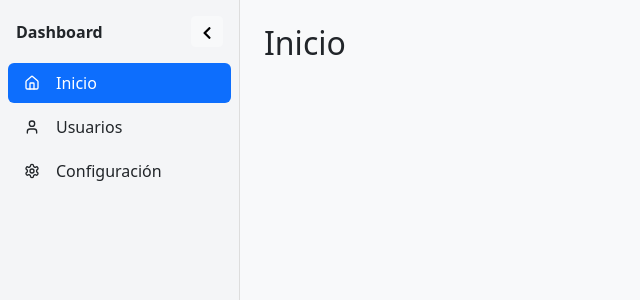
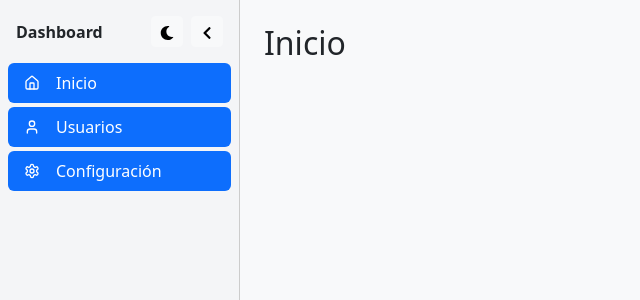
Before and after one commit to JosiGB09/SmartEnrollment, a React (Vite) app in the folder SmartEnrollment-frontend/: page / in a window 1280 px wide. Shown: the top 300 px of the page, without its empty margins (0-640 px from the left). Built offline with nearby package versions, Linux system fonts and the light colour scheme.

Commit message:
Aplicacion del temas claro/oscuro

```diff
--- a/SmartEnrollment-frontend/src/components/sidebar.jsx
+++ b/SmartEnrollment-frontend/src/components/sidebar.jsx
@@ -1,7 +1,7 @@
 
 import { Nav } from "react-bootstrap";
 import { NavLink } from "react-router-dom";
-import { FaBars, FaChevronLeft } from "react-icons/fa";
+import { FaBars, FaChevronLeft,FaMoon, FaSun } from "react-icons/fa";
 import { LuHouse, LuUser, LuSettings } from "react-icons/lu";
 import { useState, useContext } from "react";
 import { ThemeContext } from "../context/ThemeContext";
@@ -18,13 +18,26 @@ function Sidebar() {
         width: isOpen ? "240px" : "70px",
         transition: "width 0.3s",
         minHeight: "100vh",
-        background: "#f4f5f7",
-        borderRight: "1px solid #ddd",
+        background: "var(--bg-sidebar)",
+        color: "var(--text-main)",
+        borderRight: "1px solid #ccc",
       }}
     >
+
+
       {/* Header */}
-      <div className="d-flex align-items-center justify-content-between p-3">
+      <div className="d-flex align-items-center justify-content-between p-3 gap-2">
         {isOpen && <strong>Dashboard</strong>}
+
+        <div className="d-flex gap-2">
+          <button
+            className="btn btn-sm btn-light"
+            onClick={toggleTheme}
+            title="Cambiar tema"
+          >
+            {theme === "light" ? <FaMoon /> : <FaSun />}
+          </button>
+
           <button
             className="btn btn-sm btn-light"
             onClick={() => setIsOpen(!isOpen)}
@@ -32,6 +45,8 @@ function Sidebar() {
             {isOpen ? <FaChevronLeft /> : <FaBars />}
           </button>
         </div>
+      </div>
+
 
       {/* Links */}
       <Nav className="flex-column gap-1 px-2">
@@ -40,7 +55,7 @@ function Sidebar() {
           end
           className={({ isActive }) =>
             `nav-link d-flex align-items-center gap-3 rounded px-3 py-2
-             ${isActive ? "bg-primary text-white" : "text-dark"}`
+            ${isActive ? "active-link" : ""}`
           }
         >
           <LuHouse />
@@ -48,10 +63,11 @@ function Sidebar() {
         </NavLink>
 
         <NavLink
-          to="/usuarios"
+          to="/"
+          end
           className={({ isActive }) =>
             `nav-link d-flex align-items-center gap-3 rounded px-3 py-2
-             ${isActive ? "bg-primary text-white" : "text-dark"}`
+            ${isActive ? "active-link" : ""}`
           }
         >
           <LuUser />
@@ -59,10 +75,11 @@ function Sidebar() {
         </NavLink>
 
         <NavLink
-          to="/configuracion"
+          to="/"
+          end
           className={({ isActive }) =>
             `nav-link d-flex align-items-center gap-3 rounded px-3 py-2
-             ${isActive ? "bg-primary text-white" : "text-dark"}`
+            ${isActive ? "active-link" : ""}`
           }
         >
           <LuSettings />
--- a/SmartEnrollment-frontend/src/index.css
+++ b/SmartEnrollment-frontend/src/index.css
@@ -11,3 +11,29 @@ html, body, #root {
   background-color: #e9ecef;
   color: #000 !important;
 }
+
+[data-theme="light"] {
+  --bg-main: #f8f9fa;
+  --bg-sidebar: #f4f5f7;
+  --text-main: #212529;
+  --bg-active: #0d6efd;
+}
+
+
+[data-theme="dark"] {
+  --bg-main: #121212;
+  --bg-sidebar: #1e1e1e;
+  --text-main: #f1f1f1;
+  --bg-active: #2563eb;
+}
+
+
+body {
+  margin: 0;
+  background: var(--bg-main);
+  color: var(--text-main);
+}
+.active-link {
+  background: var(--bg-active);
+  color: white !important;
+}
--- a/SmartEnrollment-frontend/src/layouts/MainLayout.jsx
+++ b/SmartEnrollment-frontend/src/layouts/MainLayout.jsx
@@ -6,7 +6,14 @@ function MainLayout() {
     <div className="d-flex">
       <Sidebar />
 
-      <main className="flex-grow-1 p-4 bg-light">
+      <main
+        className="flex-grow-1 p-4"
+        style={{
+            background: "var(--bg-main)",
+            color: "var(--text-main)",
+        }}
+        >
+
         <Outlet />
       </main>
     </div>
--- a/SmartEnrollment-frontend/src/main.jsx
+++ b/SmartEnrollment-frontend/src/main.jsx
@@ -4,6 +4,7 @@ import { BrowserRouter } from "react-router-dom";
 import App from "./App";
 import { ThemeProvider } from "./context/ThemeContext";
 import "bootstrap/dist/css/bootstrap.min.css";
+import "./index.css";
 
 ReactDOM.createRoot(document.getElementById("root")).render(
   <BrowserRouter>
```
Lines whose indentation alone changed are shown as unchanged.
